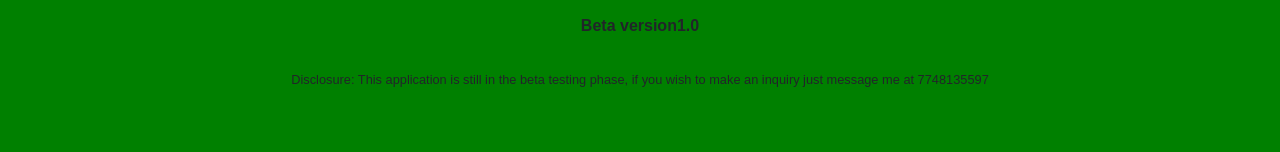
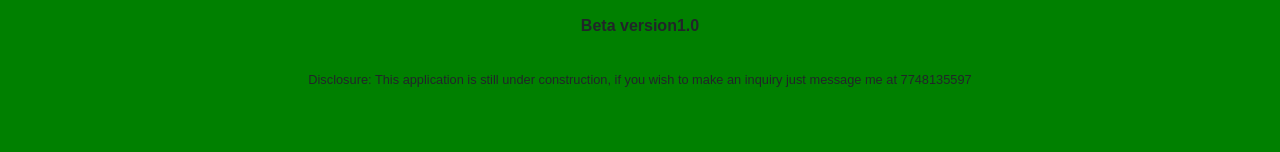
Before and after one commit to jlloyd0430/Mungovan-Trucking, a React (Create React App) app: page / in a window 1280 px wide. Shown: the part 753-905 px from the top of the page. Built offline with nearby package versions, Linux system fonts and the light colour scheme.

Commit message:
Update Home.js

```diff
--- a/src/Home.js
+++ b/src/Home.js
@@ -64,7 +64,7 @@ function Contact() {
         <p className="price">Beta version1.0</p>
 
         <p className="disc">
-          Disclosure: This application is still in the beta testing phase, if
+          Disclosure: This application is still under construction, if
           you wish to make an inquiry just message me at 7748135597
         </p>
       </div>
```
